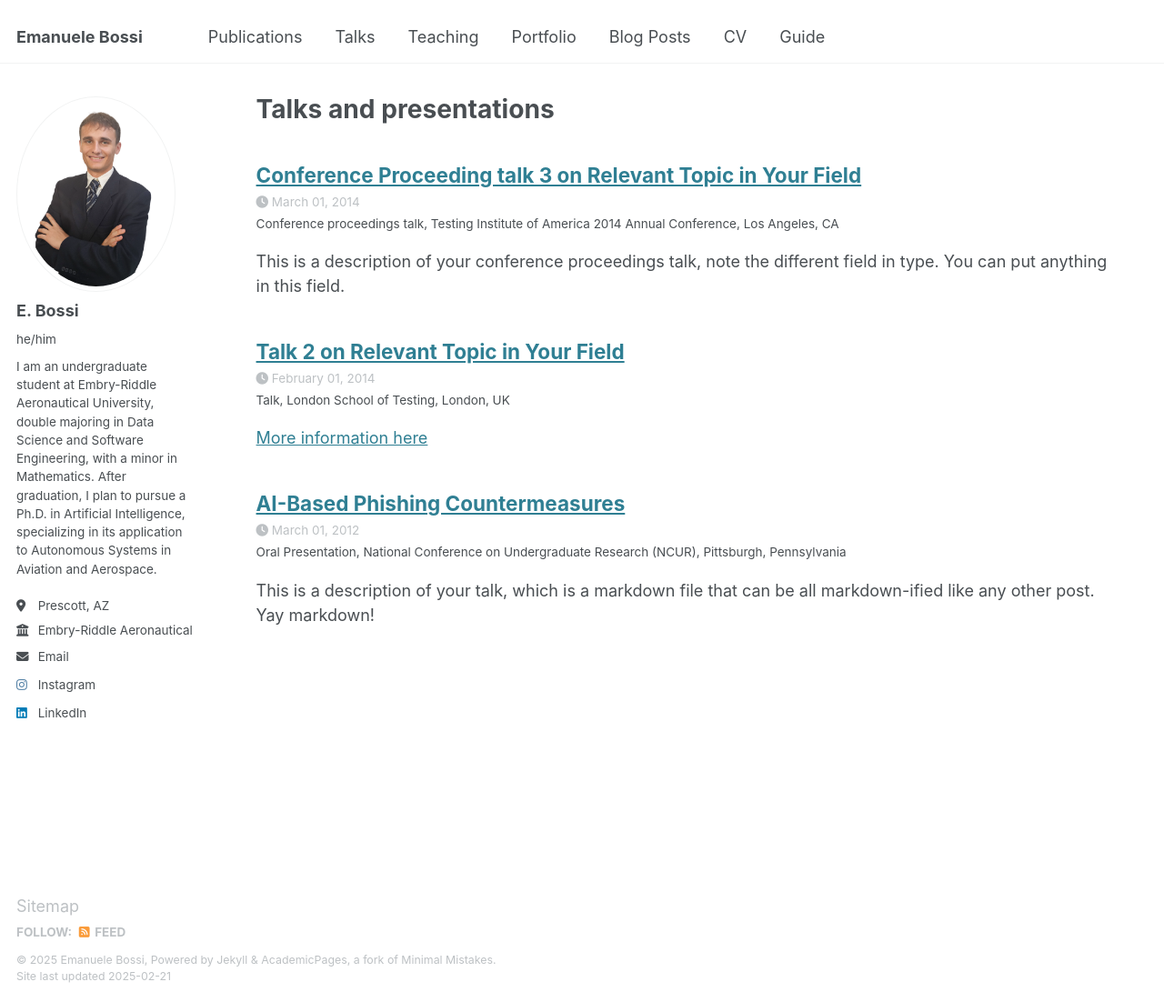
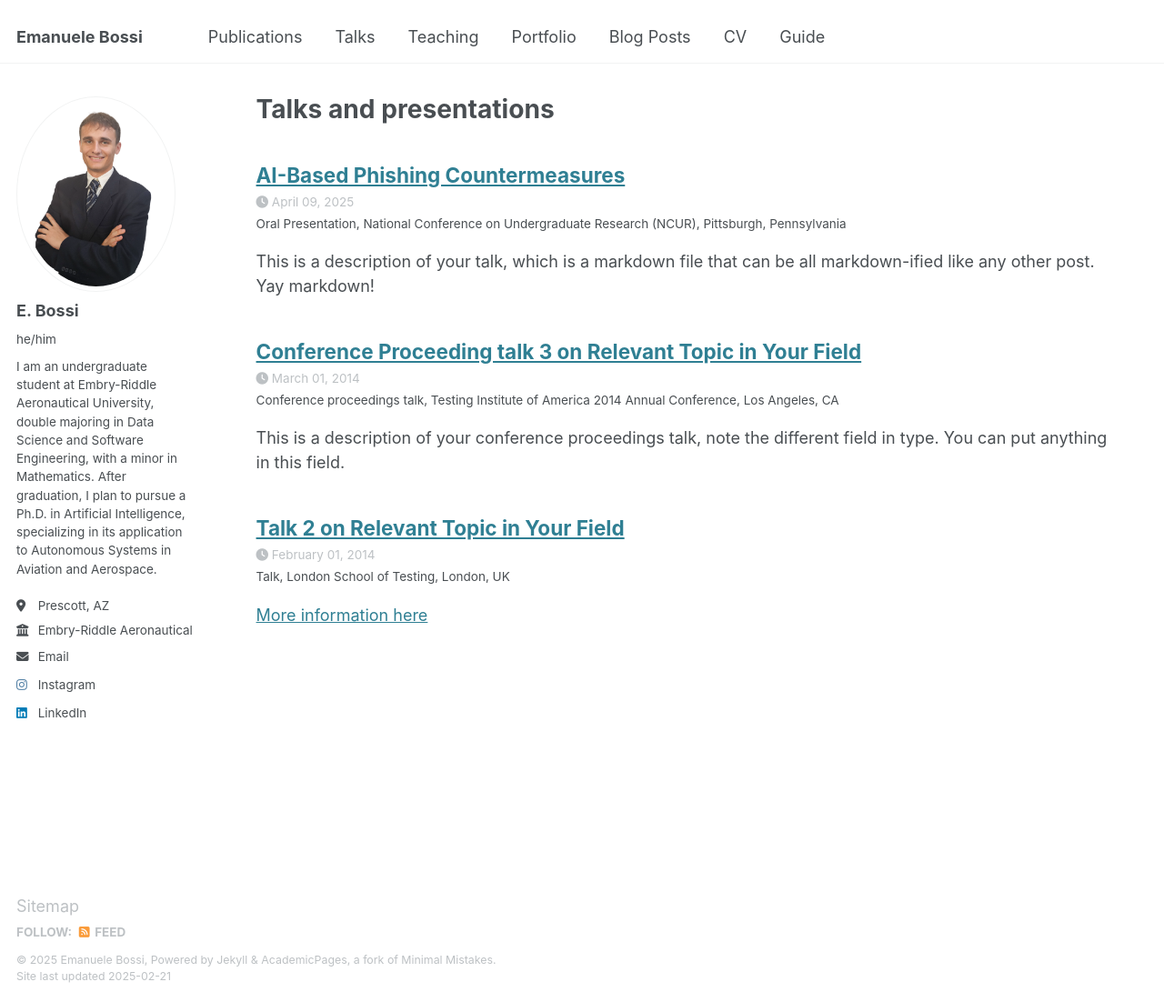
Before and after one commit to bossiemanuele/bossiemanuele.github.io, a Jekyll site: the page built from _pages/talks.html, in a window 1280 px wide and 1102 px high. Shown: the whole window at 91% size. Built offline with Jekyll 4.4.1, drawn with Linux system fonts in a browser that asks for light colours.

Commit message:
Update 2025-04-09-NCUR2025.md

```diff
--- a/_talks/2025-04-09-NCUR2025.md
+++ b/_talks/2025-04-09-NCUR2025.md
@@ -4,7 +4,7 @@ collection: talks
 type: "Oral Presentation"
 permalink: /talks/2025-04-09-NCUR2025
 venue: "National Conference on Undergraduate Research (NCUR)"
-date: 2012-03-01
+date: 2025-04-09
 location: "Pittsburgh, Pennsylvania"
 ---
 
```
